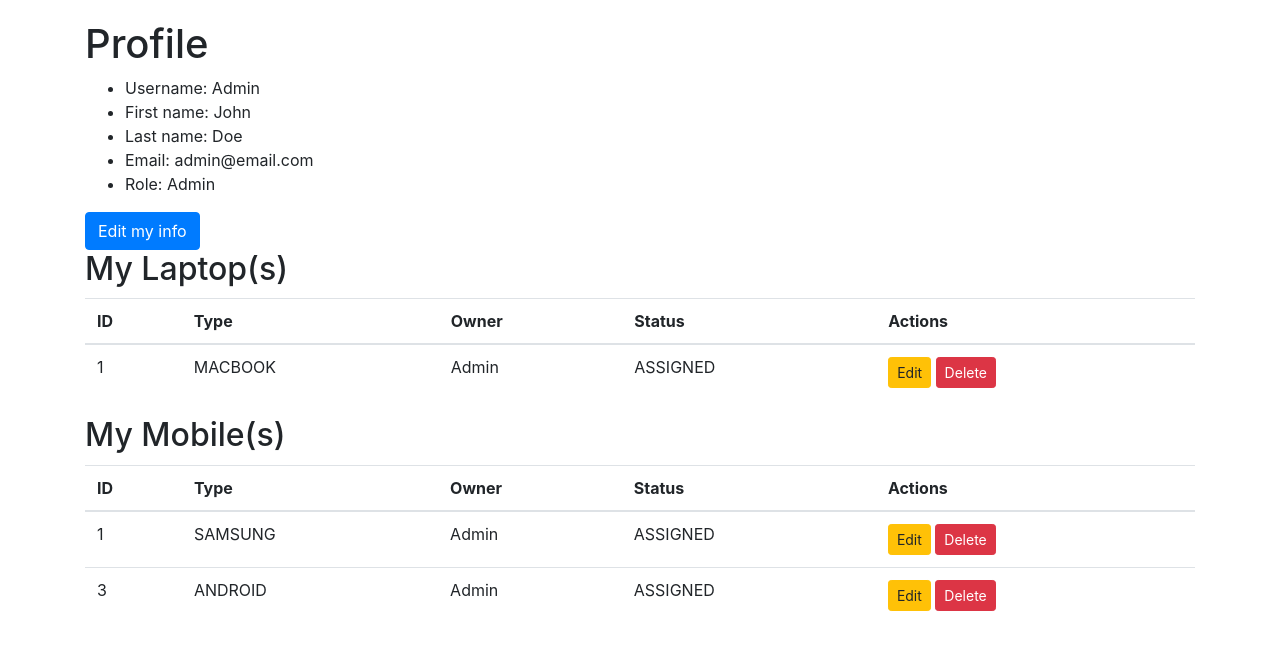
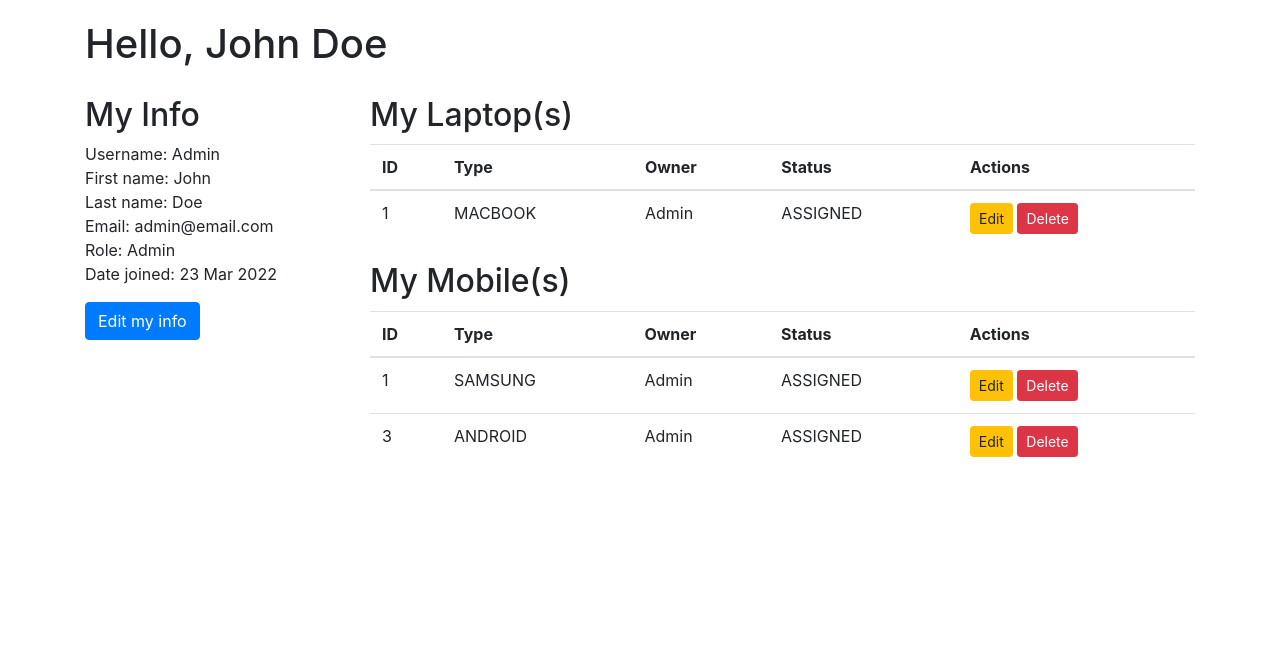
Before and after one commit to the-nathan-smith/asset-management-system, a Django app: page /users/display_profile in a window 1280 px wide. Shown: the part 56-706 px from the top of the page. Run offline with Django 4.2, Linux system fonts and the light colour scheme; a user stored in the database is signed in; data comes from the database, SQL or seed files in the repository.

Commit message:
Separate profile info into columns

```diff
--- a/inventory/static/css/style.css
+++ b/inventory/static/css/style.css
@@ -7,3 +7,10 @@
 form .btn-primary {
     margin: 20px 0px 0px 15px;
 }
+.profile.row {
+    padding-top: 20px;
+}
+.profile, .info {
+    padding: 0;
+    list-style-type: none;
+}
--- a/users/templates/authenticate/display_profile.html
+++ b/users/templates/authenticate/display_profile.html
@@ -1,25 +1,30 @@
 {% extends 'inventory/base.html' %}
 {% block body%}
 
-    <h1>Profile</h1>
+    <h1>Hello, {{user.first_name}} {{user.last_name}}</h1>
 
-    <ul>
-        <li>Username: {{request.user.username}}</li>
-        <li>First name: {{request.user.first_name}}</li>
-        <li>Last name: {{request.user.last_name}}</li>
-        <li>Email: {{request.user.email}}</li>
+    <div class="profile row">
+        <div class="col-md-3">
+            <h2>My Info</h2>
+            <ul class="info">
+                <li>Username: {{user.username}}</li>
+                <li>First name: {{user.first_name}}</li>
+                <li>Last name: {{user.last_name}}</li>
+                <li>Email: {{user.email}}</li>
                 <li>
-            {% if request.user.is_superuser %}
+                    {% if user.is_superuser %}
                         Role: Admin
                     {% else %}
                         Role: Regular
                     {% endif %}
                 </li>
-
+                <li>Date joined: {{date_joined}}</li>
             </ul>
 
             <a class="btn btn-primary" href="{% url 'edit_profile' %}">Edit my info</a>
+        </div>
 
+        <div class="col-md-9">
             <h2>My Laptop(s)</h2>
             <table class="table table-hover">
                 <thead>
@@ -33,7 +38,7 @@
                 </thead>
                 <tbody>
                     {% for laptop in laptops %}
-                {% if laptop.owner.username == request.user.username %}
+                        {% if laptop.owner.username == user.username %}
 
                             <tr>
                                 <td>{{ laptop.pk }}</td>
@@ -66,7 +71,7 @@
                 </thead>
                 <tbody>
                     {% for mobile in mobiles %}
-                {% if mobile.owner.username == request.user.username %}
+                        {% if mobile.owner.username == user.username %}
 
                             <tr>
                                 <td>{{ mobile.pk }}</td>
@@ -85,5 +90,9 @@
                     {% endfor %}
                 </tbody>
             </table>
+        </div>
+    </div>
+
+
 
 {% endblock %}
--- a/users/views.py
+++ b/users/views.py
@@ -48,8 +48,10 @@ def register_user(request):
 def display_profile(request):
     laptops = Laptop.objects.all()
     mobiles = Mobile.objects.all()
+    date_joined = request.user.date_joined.strftime("%d %b %Y")
     context = {
         "user": request.user,
+        "date_joined": date_joined,
         "laptops": laptops,
         "mobiles": mobiles,
     }
```
Lines whose indentation alone changed are shown as unchanged.
